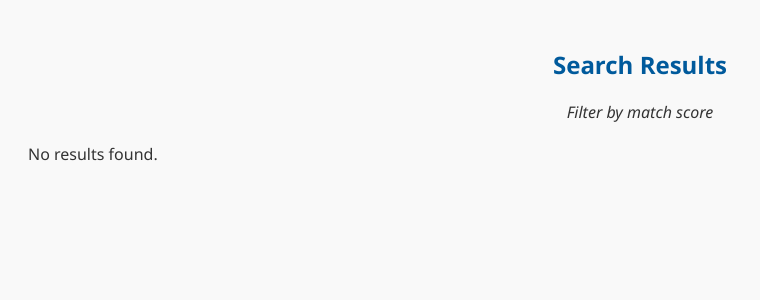
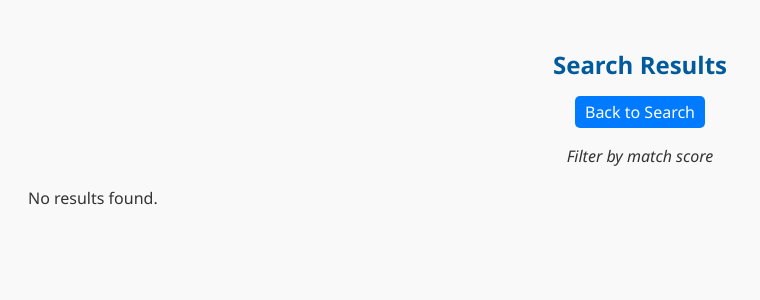
Before and after one commit to fahimfaruque/aispring24, a Flask app: template templates/results2.html in a window 1280 px wide. Shown: the top 300 px of the page, without its empty margins (0-760 px from the left). Run offline with Flask 2, Linux system fonts and the light colour scheme; the template is opened without the code that fills it, so the values that code supplies are empty.

Commit message:
Update results2.html

```diff
--- a/templates/results2.html
+++ b/templates/results2.html
@@ -58,6 +58,7 @@
 </head>
 <body>
     <h2>Search Results</h2>
+    <center><a href="https://aispring24-c22081b210a9.herokuapp.com/" style="padding: 5px 10px; background-color: #007BFF; color: white; text-decoration: none; border-radius: 5px;">Back to Search</a></center><br>
     <center><i>Filter by match score</i></center>
     <div class="filter-buttons">
         <!-- Dynamically generate filter buttons based on available scores -->
```
